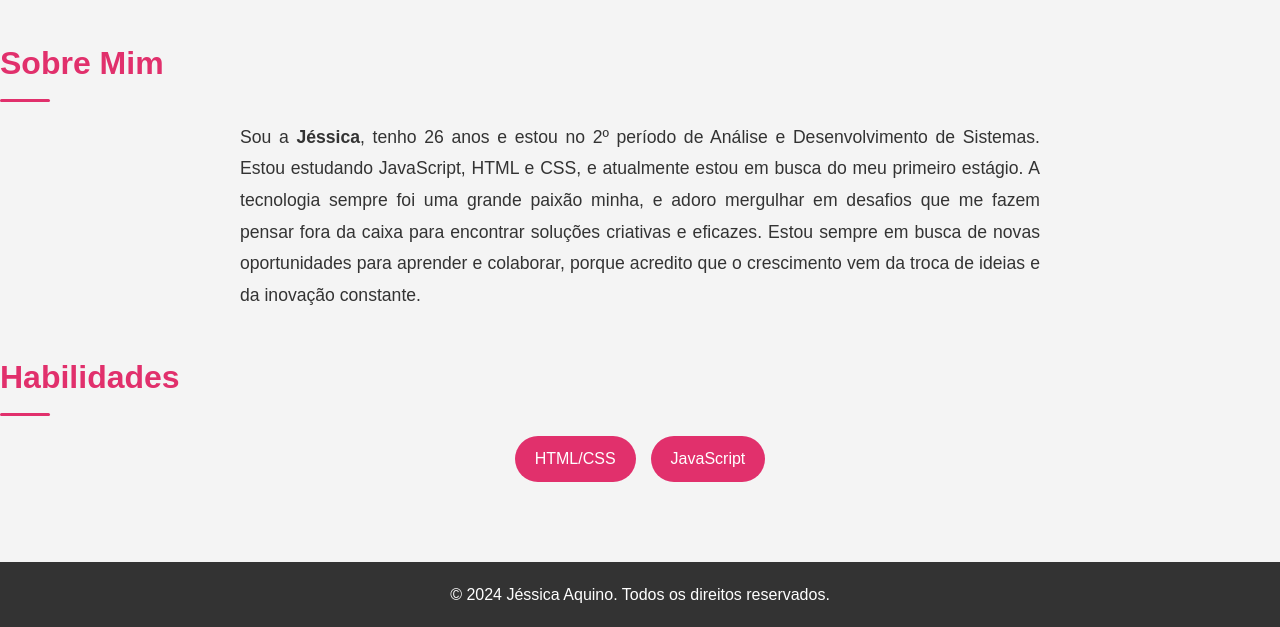
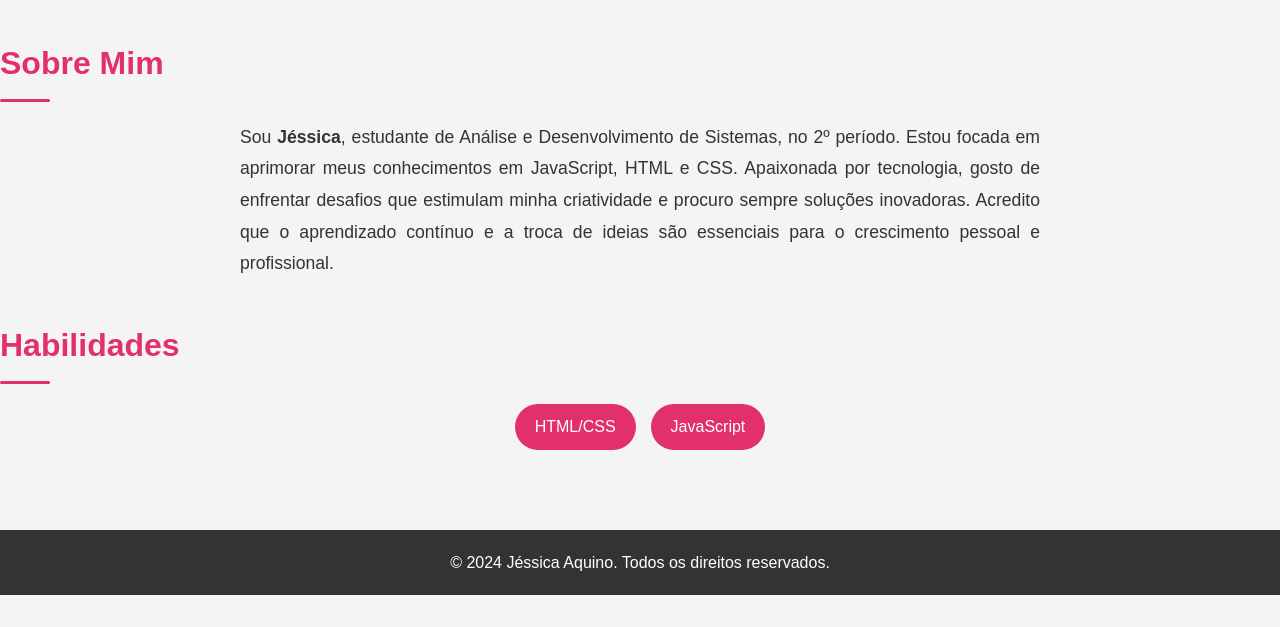
Before and after one commit to JessicaAquinodev/meu-portfolio, a plain HTML site: page index.html in a window 1280 px wide. Shown: the part 258-885 px from the top of the page. After the commit the page ends 853 px from the top, so only its background shows below. Drawn offline with Linux system fonts and the light colour scheme.

Commit message:
Update index.html

```diff
--- a/index.html
+++ b/index.html
@@ -35,7 +35,7 @@
         <!-- Conteúdo Principal -->
         <section id="sobre">
             <h2>Sobre Mim</h2>
-            <p>Sou a <strong>Jéssica</strong>, tenho 26 anos e estou no 2º período de Análise e Desenvolvimento de Sistemas. Estou estudando JavaScript, HTML e CSS, e atualmente estou em busca do meu primeiro estágio. A tecnologia sempre foi uma grande paixão minha, e adoro mergulhar em desafios que me fazem pensar fora da caixa para encontrar soluções criativas e eficazes. Estou sempre em busca de novas oportunidades para aprender e colaborar, porque acredito que o crescimento vem da troca de ideias e da inovação constante.</p>
+            <p>Sou <strong>Jéssica</strong>, estudante de Análise e Desenvolvimento de Sistemas, no 2º período. Estou focada em aprimorar meus conhecimentos em JavaScript, HTML e CSS. Apaixonada por tecnologia, gosto de enfrentar desafios que estimulam minha criatividade e procuro sempre soluções inovadoras. Acredito que o aprendizado contínuo e a troca de ideias são essenciais para o crescimento pessoal e profissional.</p>
         </section>
 
         <section id="habilidades">
```
